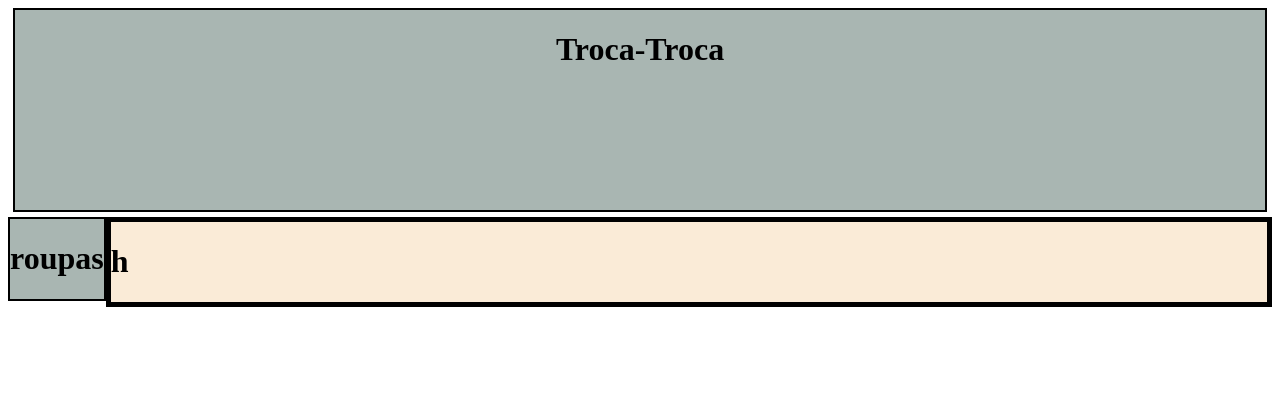
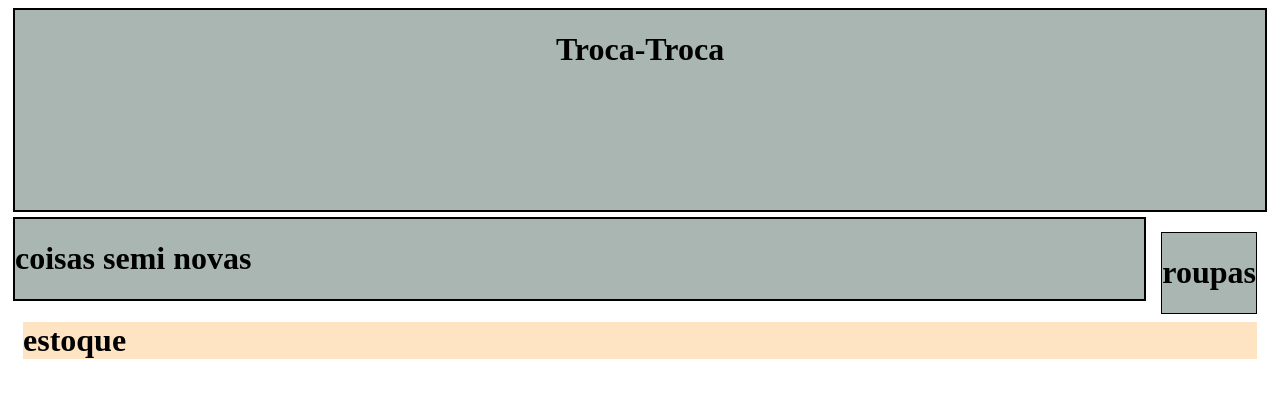
Before and after one commit to maykoncost/TrocaTroca3, a plain HTML site: page index.html in a window 1280 px wide. Drawn offline with Linux system fonts and the light colour scheme.

Commit message:
atualizações

```diff
--- a/index.html
+++ b/index.html
@@ -23,9 +23,14 @@
         </div>
         <div class="corpo">
             <h1>
-            h
+            coisas semi novas
             </h1>
     </div>
     </div>
+    <div class="roupas">
+        <h1>
+            estoque
+        </h1>
+    </div>
 </body>
 </html>
--- a/style.css
+++ b/style.css
@@ -12,8 +12,10 @@
 {
     display: flex;
     flex-direction: ;
-    background-color:antiquewhite;
-    border: 5px solid black;
+    background-color:rgb(169, 182, 178);
+    margin: 5px;
+    border: 2px solid black;
+    text-align: left;
 
 
 }
@@ -21,7 +23,13 @@
 {
     text-align: center;
     background-color:rgb(169, 182, 178) ;
-    margin: 0px;
-    border: 2px solid black;
-    float: left;
+    margin: 15px;
+    border: 1px solid black;
+    float: right;
 }
+.roupas
+{
+    background-color: bisque;
+    margin: 15px;
+    border: 15px;
+}
```
